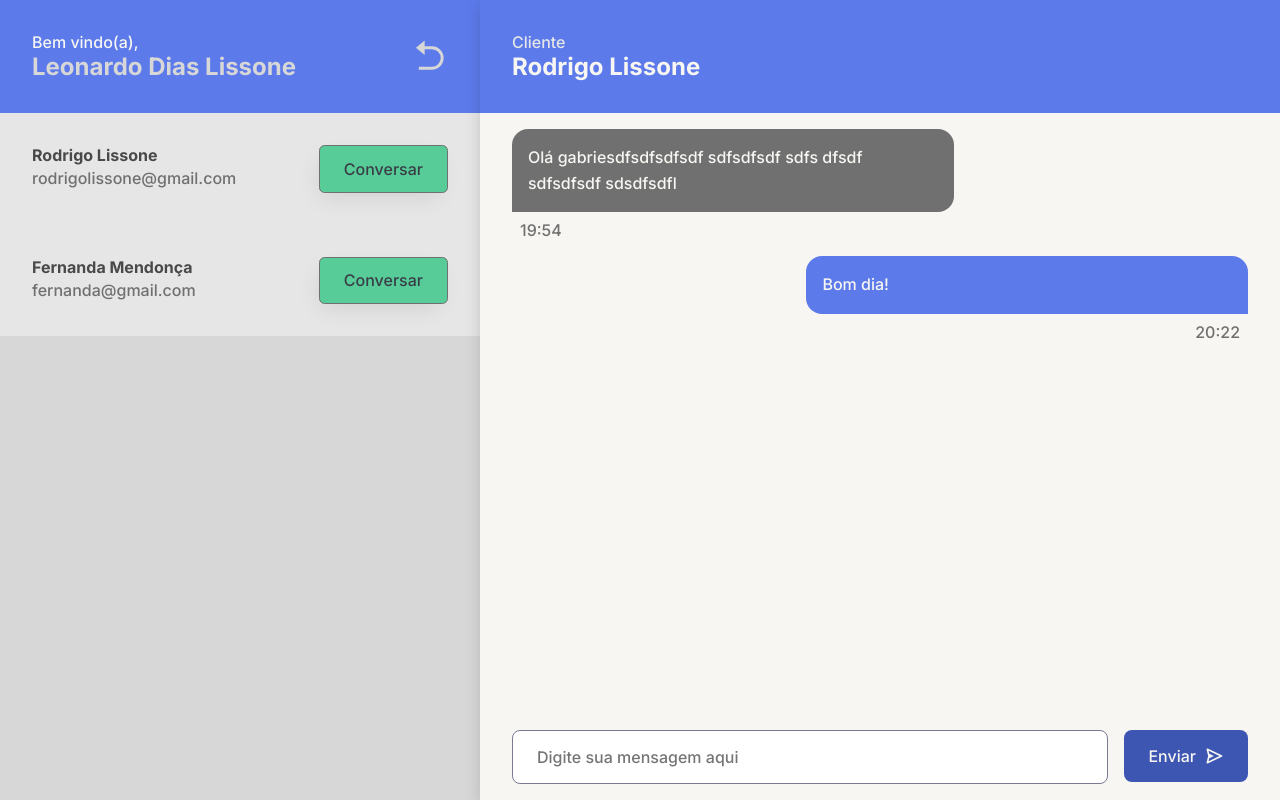
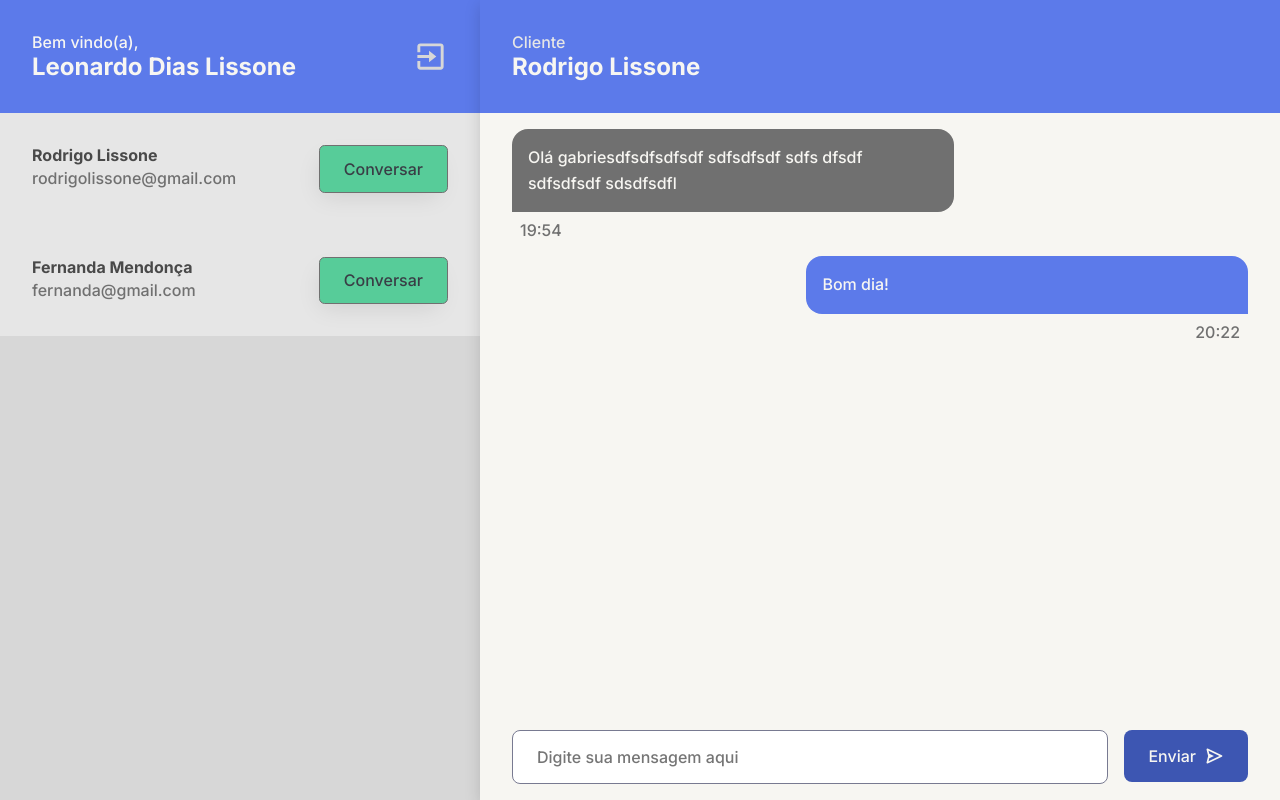
Before and after one commit to Lissone/lix-attendance, a Next.js app in the folder packages/web/: page /admin in a window 1280 px wide. Built offline with nearby package versions, Linux system fonts and the light colour scheme.

Commit message:
routers ok

```diff
--- a/packages/web/src/pages/admin.tsx
+++ b/packages/web/src/pages/admin.tsx
@@ -1,6 +1,6 @@
 import Head from 'next/head'
-import { BiSend } from 'react-icons/bi'
-import { RiArrowGoBackFill } from 'react-icons/ri'
+import Link from 'next/link'
+import { BiSend, BiExit } from 'react-icons/bi'
 
 import {
   Container,
@@ -27,7 +27,9 @@ export default function Admin() {
               <h1>Leonardo Dias Lissone</h1>
             </div>
 
-            <RiArrowGoBackFill size={35} />
+            <Link href="/">
+              <BiExit size={35} />
+            </Link>
           </header>
 
           <div>
--- a/packages/web/src/styles/admin.ts
+++ b/packages/web/src/styles/admin.ts
@@ -24,7 +24,7 @@ export const SidebarChat = styled.aside`
     h1 {
       font-size: 1.5rem;
 
-      color: var(--gray-100);
+      color: var(--light);
     }
 
     svg {
```
Also changed, not shown: packages/web/src/pages/client.tsx (+5 -3 lines).
